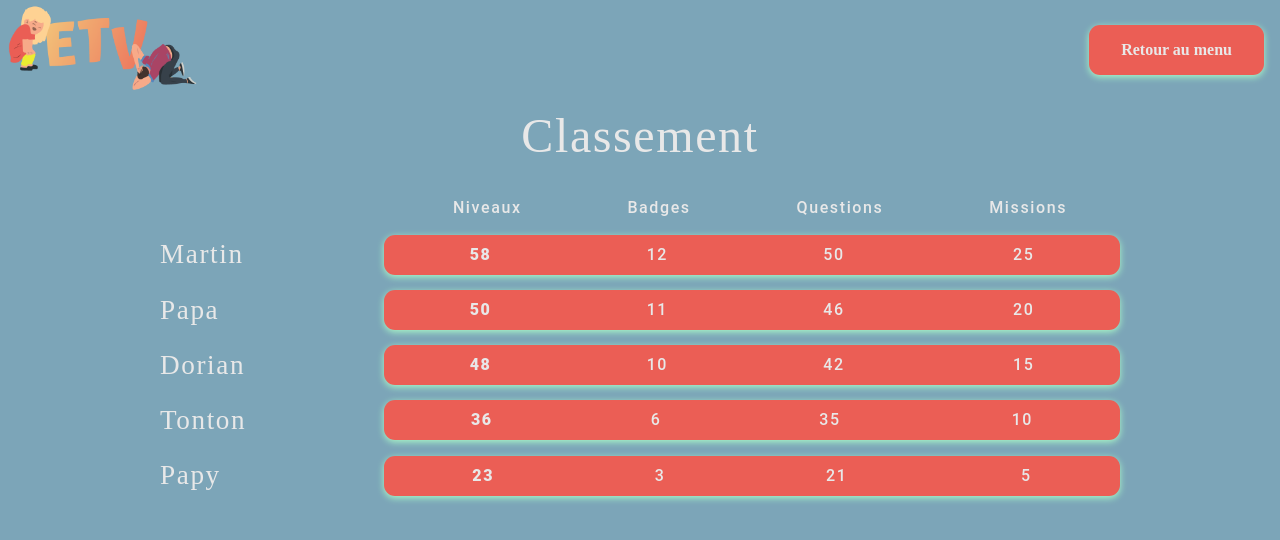
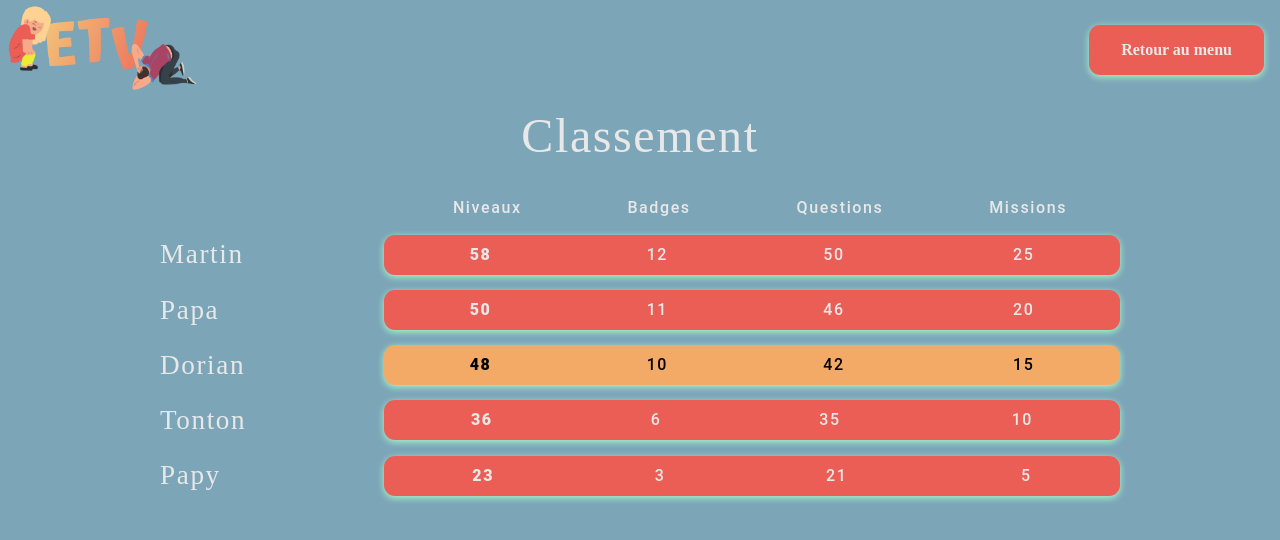
Before and after one commit to Disrupt3d/Hackaton, a React (Vite) app in the folder frontend/: page /page05/parent in a window 1280 px wide. Shown: the top 540 px of the page. Built offline with nearby package versions, Linux system fonts and the light colour scheme; no server answers; a web font is replaced by a local one.

Commit message:
user selected

```diff
--- a/frontend/src/components/UserRanking.jsx
+++ b/frontend/src/components/UserRanking.jsx
@@ -41,7 +41,7 @@ const UserRanking = () => {
             <div className="UserRankingName">
                 <h2>Dorian</h2>
             </div>
-            <div className="UserRankingRating">
+            <div className="UserRankingRatingSelected">
                 <p className='niveau'>48</p>
                 <p className="badges">10</p>
                 <p className="questions">42</p>
--- a/frontend/src/styles/UserRanking.css
+++ b/frontend/src/styles/UserRanking.css
@@ -23,6 +23,18 @@
     box-shadow: var(--box-shadow);
 }
 
+.UserRankingRatingSelected {
+    background-color: #f3aa66;
+    display: flex;
+    justify-content: space-around;
+    align-items: center;
+    width: 75%;
+    padding: 0.5rem;
+    border-radius: var(--border-radius);
+    box-shadow: var(--box-shadow);
+}
+
+
 .UserRankingRating2 {
     display: flex;
     justify-content: space-around;
```
